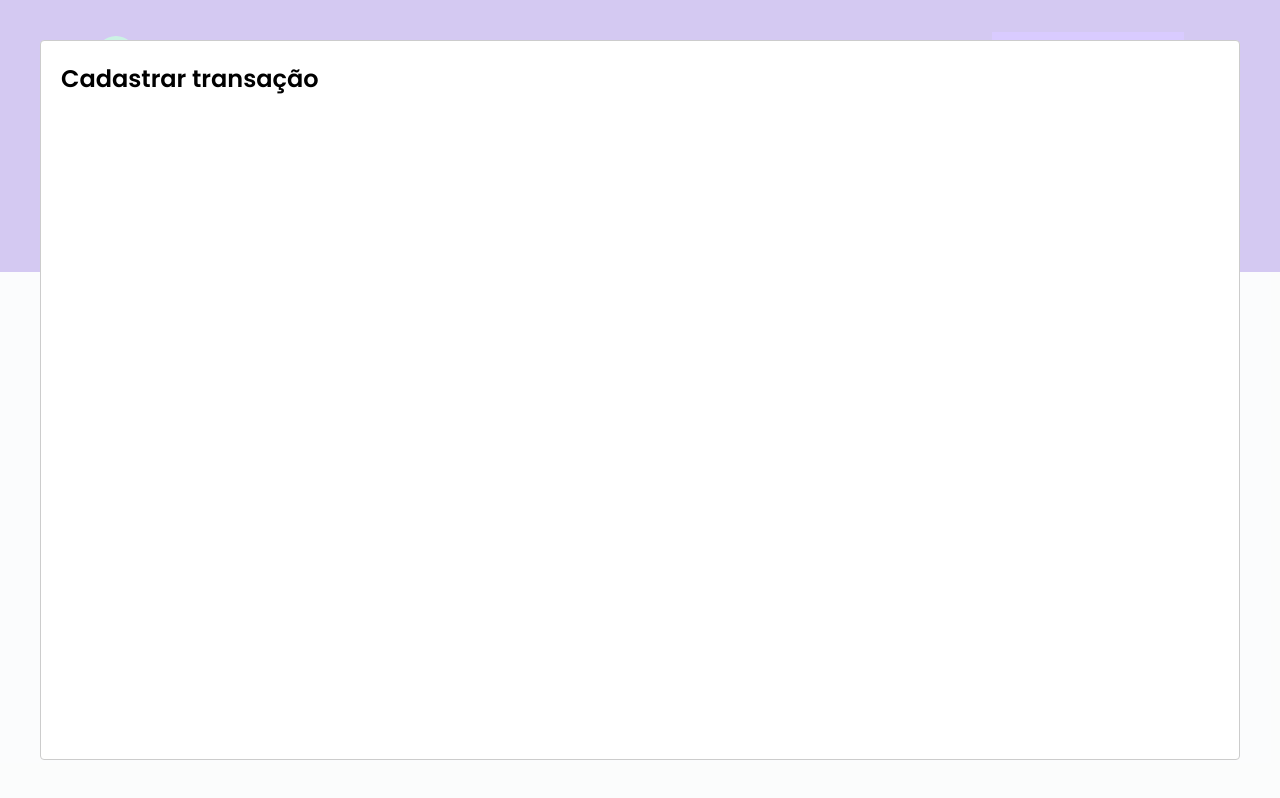
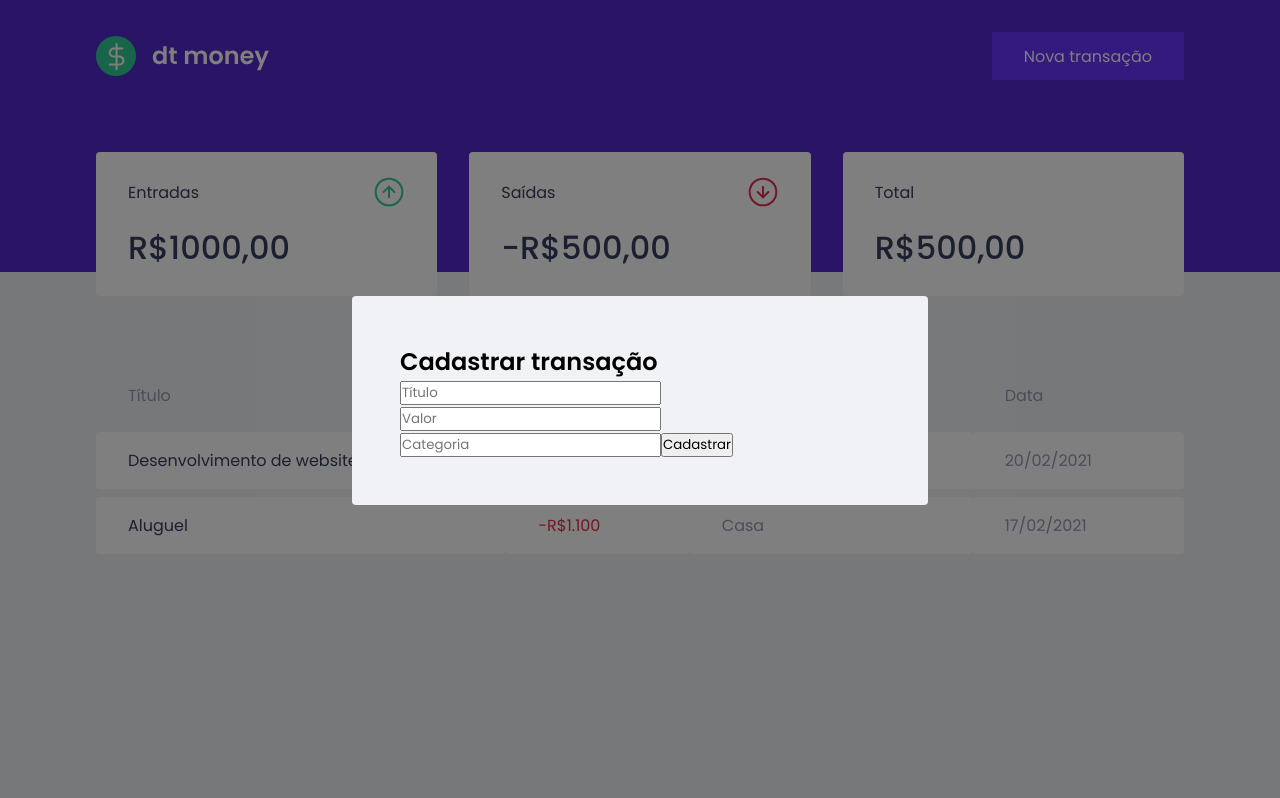
Before and after one commit to pinheiroduda/ignite-rocketseat-dtmoney, a React (Create React App) app: page / in a window 1280 px wide. Both pictures are taken after a click on the button "Nova transação". Built offline with nearby package versions, Linux system fonts and the light colour scheme; no server answers; what miragejs would draw is missing.

Commit message:
feat: adds modal html and modal global style

```diff
--- a/src/components/NewTransactionModal/index.tsx
+++ b/src/components/NewTransactionModal/index.tsx
@@ -1,4 +1,5 @@
 import Modal from 'react-modal'
+import { Container } from './styles'
 
 interface NewTransactionModalProps {
   isOpen: boolean;
@@ -10,8 +11,31 @@ export function NewTransactionModal({ isOpen, onRequestClose }: NewTransactionMo
   return (
     <Modal
         isOpen={isOpen}
-        onRequestClose={onRequestClose}>
+        onRequestClose={onRequestClose}
+        overlayClassName="react-modal-overlay"
+        className="react-modal-content"
+    >
+
+      <Container>
           <h2>Cadastrar transação</h2>
-      </Modal>
+
+          <input
+            placeholder="Título"
+          />
+
+          <input
+            type="number"
+            placeholder="Valor"
+          />
+
+          <input
+            placeholder="Categoria"
+          />
+
+          <button type="submit">
+            Cadastrar
+          </button>
+      </Container>
+    </Modal>
   )
 }
--- a/src/components/NewTransactionModal/styles.ts
+++ b/src/components/NewTransactionModal/styles.ts
@@ -1,5 +1,5 @@
 import styled from "styled-components";
 
-export const Container = styled.div`
+export const Container = styled.form`
 
 `
--- a/src/styles/global.ts
+++ b/src/styles/global.ts
@@ -53,4 +53,28 @@ export const GlobalStyle = createGlobalStyle`
     opacity: 0.6;
     cursor: not-allowed;
   }
+
+  .react-modal-overlay {
+    background: rgba(0, 0, 0, 0.5);
+
+    position: fixed;
+    top: 0;
+    bottom: 0;
+    right: 0;
+    left: 0;
+
+    display: flex;
+    align-items: center;
+    justify-content: center;
+  }
+
+  .react-modal-content {
+    width: 100%;
+    max-width: 576px;
+    background: #f0f2f5;
+    padding: 3rem;
+    position: relative;
+    border-radius: 0.25rem;
+
+  }
 `
```
